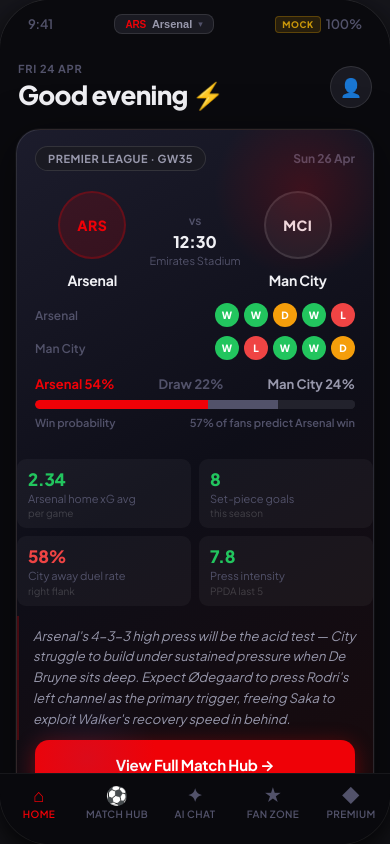
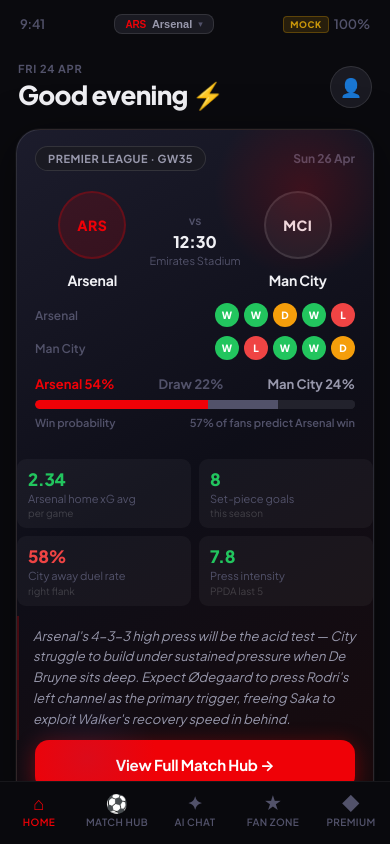
Before and after one commit to amorizet12/gunneriq, a website: page GunnerIQ.html in a window 390 px wide. Drawn offline with nearby package versions, Linux system fonts and the light colour scheme.

Commit message:
fix mobile header safe area

```diff
--- a/GunnerIQ.html
+++ b/GunnerIQ.html
@@ -2,7 +2,7 @@
 <html lang="en">
 <head>
 <meta charset="UTF-8">
-<meta name="viewport" content="width=device-width, initial-scale=1.0, maximum-scale=1.0, user-scalable=no">
+<meta name="viewport" content="width=device-width, initial-scale=1.0, maximum-scale=1.0, user-scalable=no, viewport-fit=cover">
 <title>GunnerIQ</title>
 <link href="https://fonts.googleapis.com/css2?family=Plus+Jakarta+Sans:wght@400;500;600;700;800;900&display=swap" rel="stylesheet">
 
@@ -160,7 +160,7 @@
 .status{
   background:var(--bg);color:var(--t3);font-size:13px;font-weight:600;
   padding:14px 28px 8px;display:flex;justify-content:space-between;align-items:center;
-  flex-shrink:0;letter-spacing:-0.2px;
+  flex-shrink:0;letter-spacing:-0.2px;position:relative;z-index:10;
 }
 .status b{color:var(--t1);font-weight:800;font-size:14px;letter-spacing:-0.4px}
 .screen{flex:1;overflow-y:auto;overflow-x:hidden;scrollbar-width:none;-webkit-overflow-scrolling:touch}
@@ -180,6 +180,41 @@
 }
 .ni.on{color:var(--red)}
 .ni-icon{font-size:18px;line-height:1}
+
+/* ── Mobile: fill the real screen instead of the fixed phone mockup ── */
+@media (max-width:430px){
+  html,body{
+    height:100%;
+    min-height:100%;
+    display:block;
+    background:var(--bg);
+  }
+  body{
+    display:block;
+    align-items:initial;
+    justify-content:initial;
+    min-height:100vh;
+    min-height:-webkit-fill-available;
+  }
+  .phone{
+    width:100%;
+    height:100vh;
+    height:100dvh;
+    min-height:-webkit-fill-available;
+    border-radius:0;
+    box-shadow:none;
+  }
+  /* Push status bar below the notch / Dynamic Island */
+  .status{
+    padding-top:calc(14px + env(safe-area-inset-top, 0px));
+    padding-left:20px;
+    padding-right:20px;
+  }
+  /* Push bottom nav above the home-indicator bar */
+  .bnav{
+    padding-bottom:calc(12px + env(safe-area-inset-bottom, 0px));
+  }
+}
 
 /* ── Shared primitives ── */
 .card{
```
